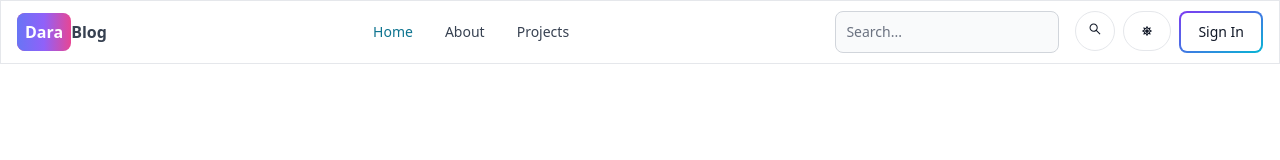
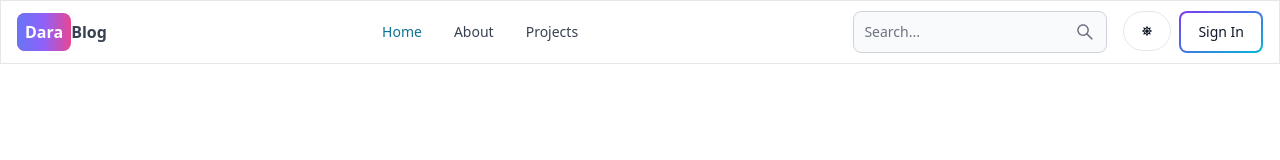
Before and after one commit to dara-tech/mean-blog, a React (Vite) app in the folder client/: page / in a window 1280 px wide. Shown: the top 160 px of the page. Built offline with nearby package versions, Linux system fonts and the light colour scheme; no server answers.

Commit message:
Re-update heaader

```diff
--- a/client/src/components/Header.jsx
+++ b/client/src/components/Header.jsx
@@ -59,7 +59,7 @@ export default function Header() {
             <TextInput
   type='text'
   placeholder='Search...'
-//   rightIcon={AiOutlineSearch}
+  rightIcon={AiOutlineSearch}
   className='lg:inline-block lg:w-auto ml-auto mr-2 border-lg'
   value={searchTerm}
   onChange={(e) => setSearchTerm(e.target.value)}
@@ -67,9 +67,7 @@ export default function Header() {
 
 
       </form>
-                <Button className="w-10 h-10" color="gray" pill>
-                <AiOutlineSearch />
-            </Button>
+
                 <Button className="w-12 h-10  sm:inline" color='gray' pill
                 onClick={()=>dispatch(toggleTheme())}>
                    {theme === 'light'? <FaSun/> : <FaMoon/>}
```
